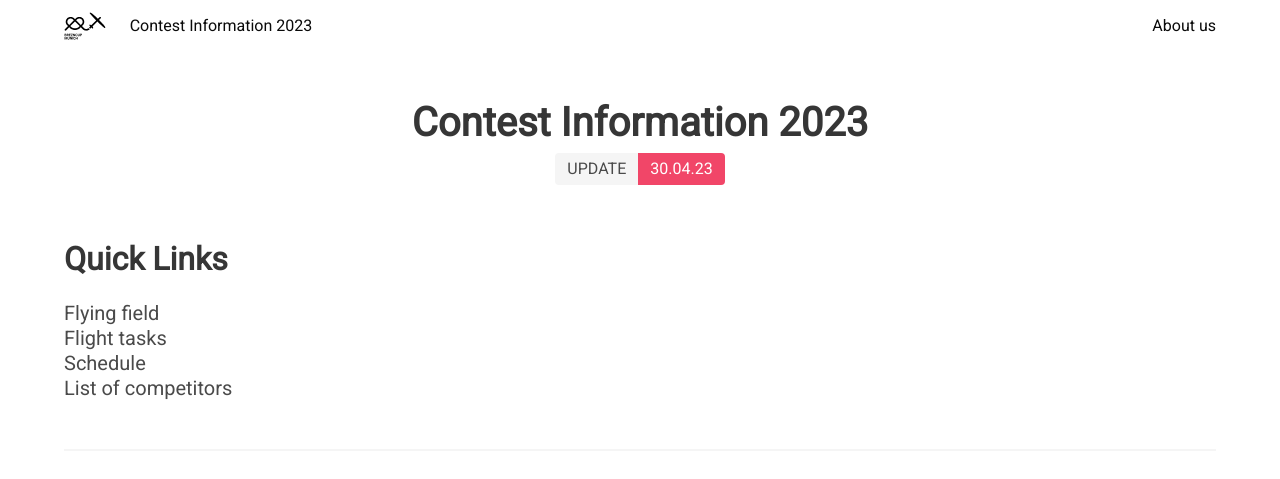
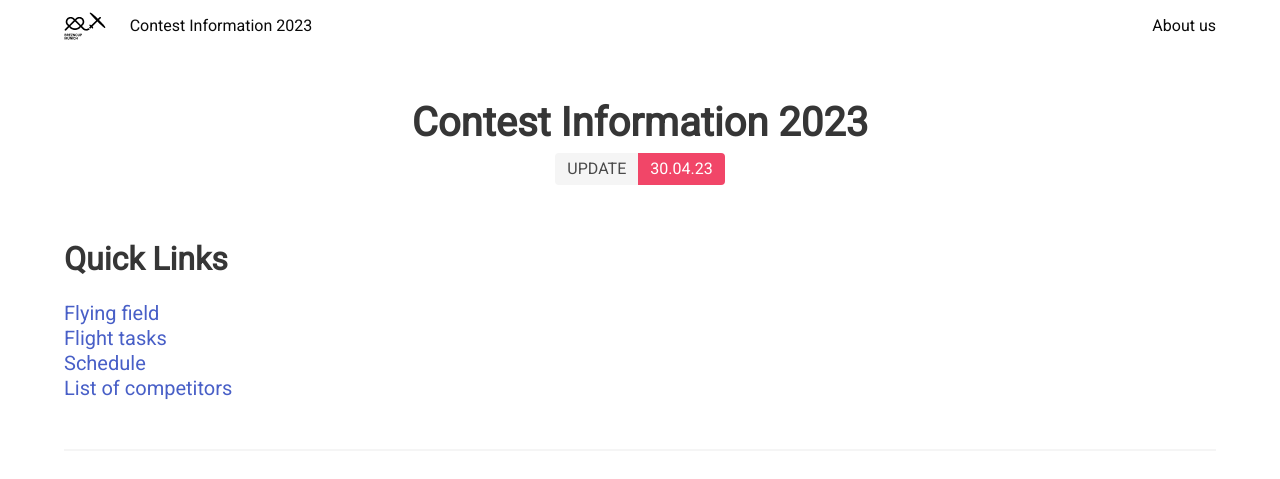
Before and after one commit to leonwenning/brezncup-munich, a Jekyll site: the page built from contest_info.html, in a window 1280 px wide. Shown: the top 479 px of the page. Built offline with Jekyll 4.4.1, drawn with Linux system fonts in a browser that asks for light colours; nearby versions of some CDN libraries; grey boxes are pictures that could not be loaded.

Commit message:
fix quick links

```diff
--- a/contest_info.html
+++ b/contest_info.html
@@ -13,24 +13,24 @@ title: Contest Information
         <h1 class="title mt-6">Quick Links</h1>
         <ul>
             <li>
-                <a href="#flying_field">
-                    <h2 class="subtitle">Flying field</h2>
-                </a>
+                <h2 class="subtitle">
+                    <a href="#flying_field">Flying field</a>
+                </h2>
             </li>
             <li>
-                <a href="#flight_tasks">
-                    <h2 class="subtitle">Flight tasks</h2>
-                </a>
+                <h2 class="subtitle">
+                    <a href="#flight_tasks">Flight tasks</a>
+                </h2>
             </li>
             <li>
-                <a href="#schedule">
-                    <h2 class="subtitle">Schedule</h2>
-                </a>
+                <h2 class="subtitle">
+                    <a href="#schedule">Schedule</a>
+                </h2>
             </li>
             <li>
-                <a href="#competitors">
-                    <h2 class="subtitle">List of competitors</h2>
-                </a>
+                <h2 class="subtitle">
+                    <a href="#competitors">List of competitors</a>
+                </h2>
             </li>
         </ul>
     </div>
```
